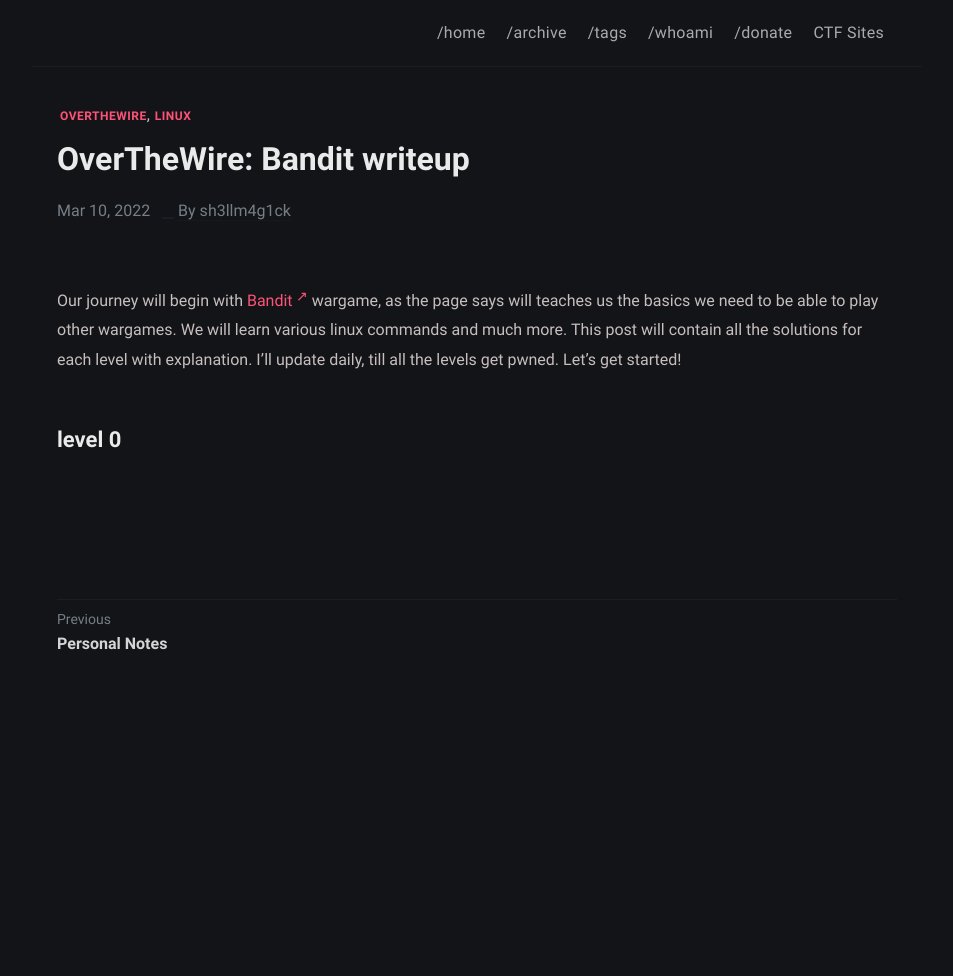
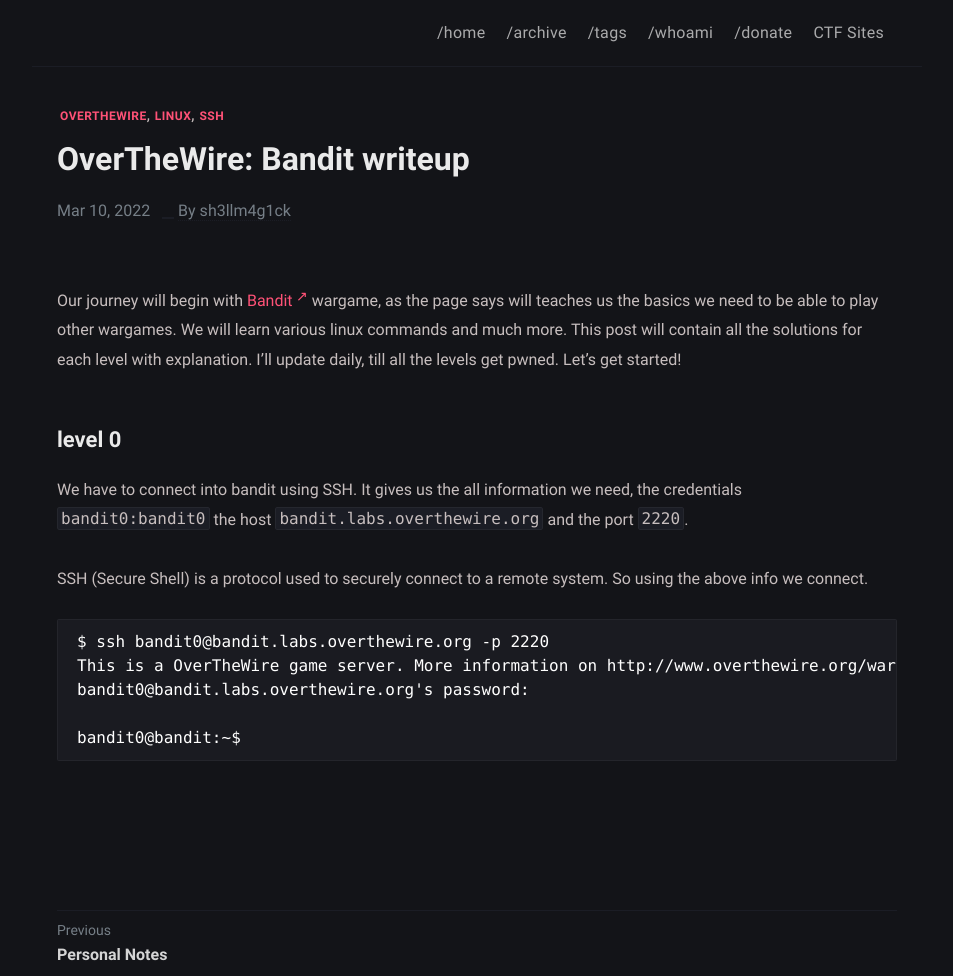
Before and after one commit to sh3llm4g1ck/sh3llm4g1ck.github.io, a Jekyll site: the page built from _posts/overthewire-bandit/2022-03-10-overthewire-bandit.md, in a window 1280 px wide. Shown: the whole page, without its empty margins (163-1116 px from the left). Built offline with Jekyll 4.4.1, drawn with Linux system fonts in a browser that asks for light colours; before the commit the page ends 900 px from its top, so only the background shows below that.

Commit message:
Update 2022-03-10-overthewire-bandit.md

````diff
--- a/_posts/overthewire-bandit/2022-03-10-overthewire-bandit.md
+++ b/_posts/overthewire-bandit/2022-03-10-overthewire-bandit.md
@@ -1,9 +1,21 @@
 ---
 layout: post
 title: "OverTheWire: Bandit writeup"
-tags: [overthewire, linux]
+tags: [overthewire, linux, ssh]
 ---
 
 Our journey will begin with [Bandit](https://overthewire.org/wargames/bandit/){:target="_blank"} wargame, as the page says will teaches us the basics we need to be able to play other wargames. We will learn various linux commands and much more. This post will contain all the solutions for each level with explanation. I'll update daily, till all the levels get pwned. Let's get started!
 
 ## level 0
+
+We have to connect into bandit using SSH. It gives us the all information we need, the credentials `bandit0:bandit0` the host `bandit.labs.overthewire.org` and the port `2220`.
+
+SSH (Secure Shell) is a protocol used to securely connect to a remote system. So using the above info we connect.
+
+```
+$ ssh bandit0@bandit.labs.overthewire.org -p 2220
+This is a OverTheWire game server. More information on http://www.overthewire.org/wargames
+bandit0@bandit.labs.overthewire.org's password:
+
+bandit0@bandit:~$
+```
````
